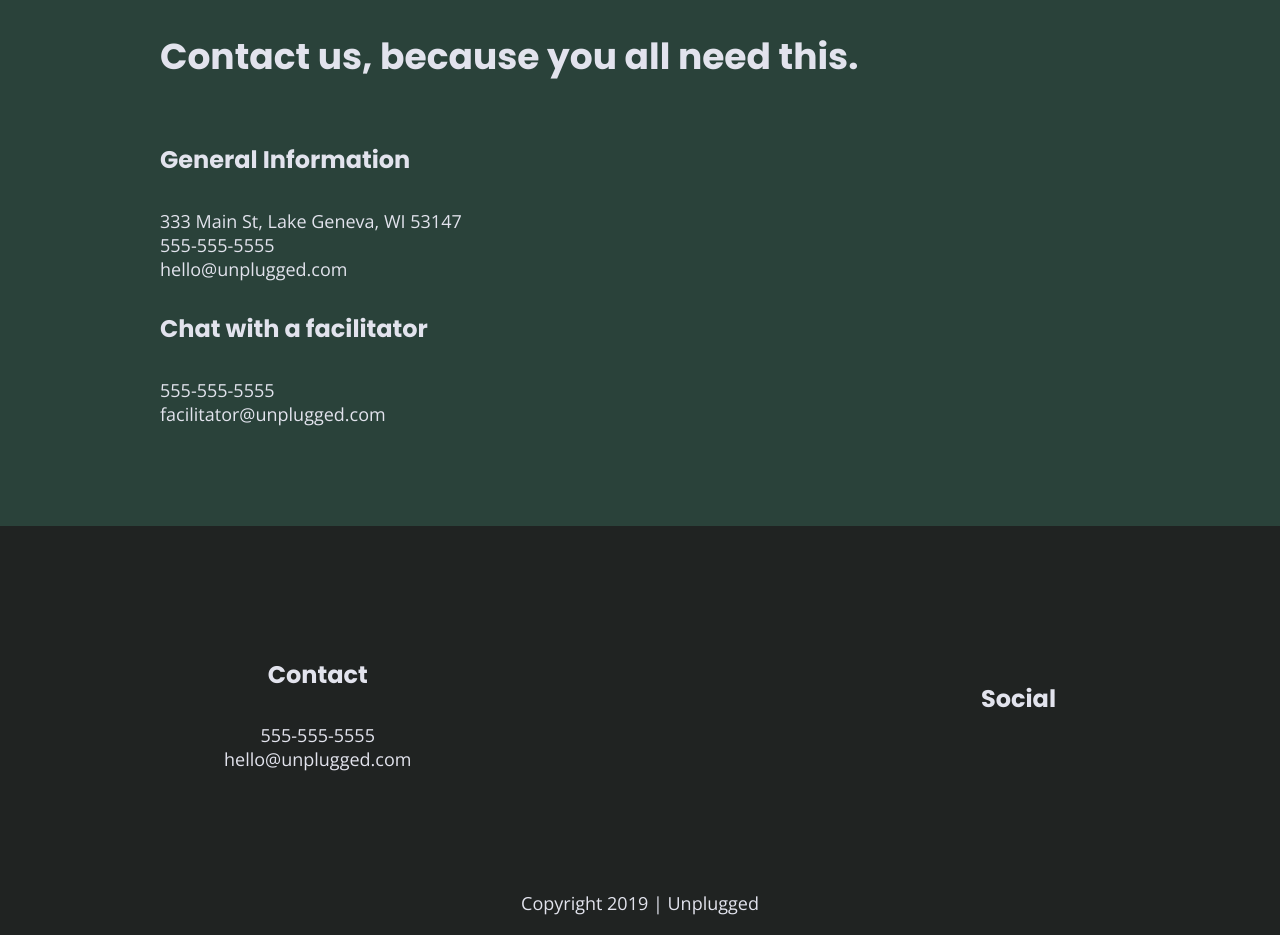
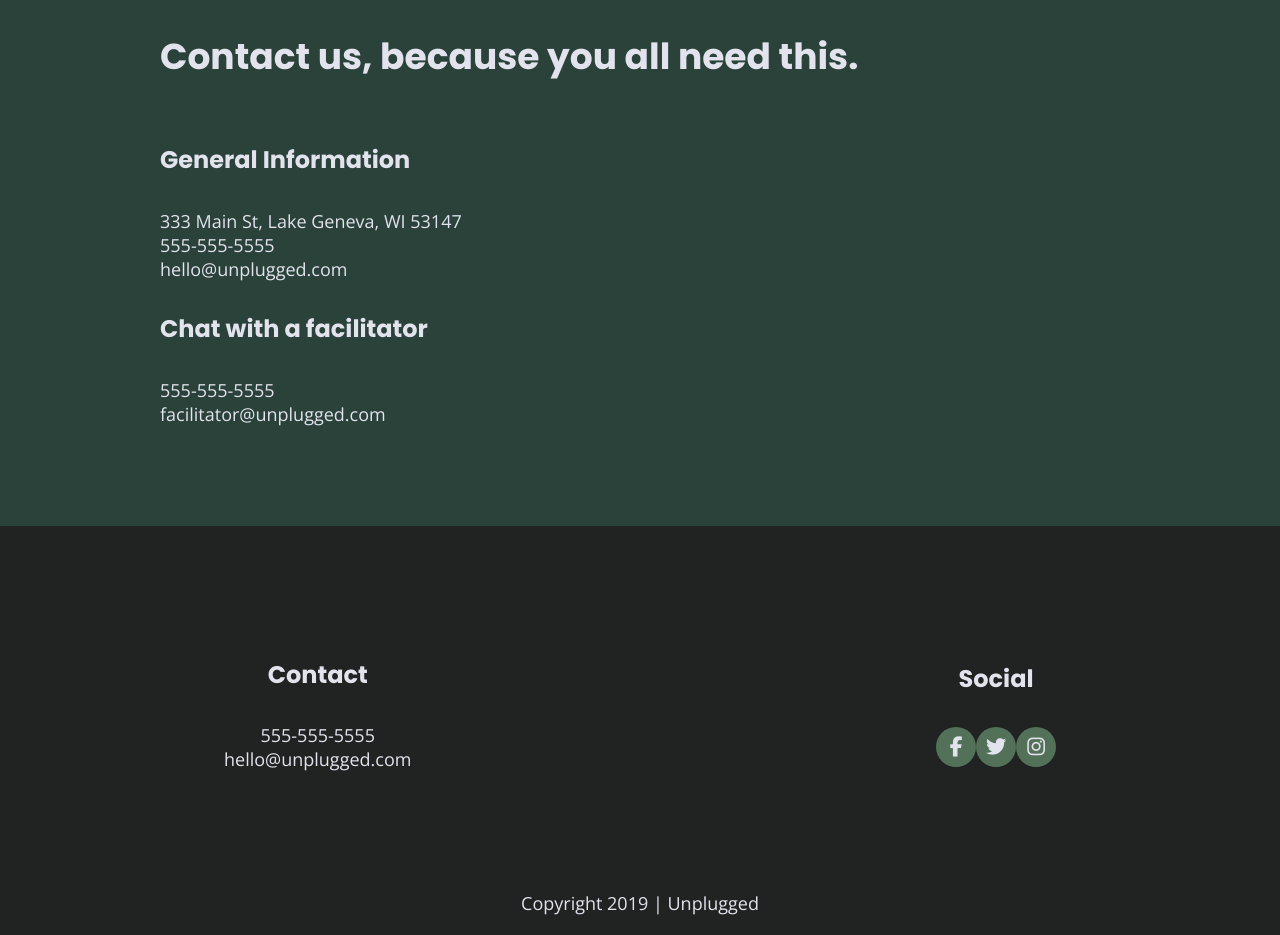
Before and after one commit to tunge1/206-unplugged, a website: page about/index.html in a window 1280 px wide. Shown: the part 1478-2413 px from the top of the page. Drawn offline with nearby package versions, Linux system fonts and the light colour scheme.

Commit message:
Footer icons

```diff
--- a/about/index.html
+++ b/about/index.html
@@ -20,6 +20,7 @@
   <!-- Google Fonts-->
   <link href="https://fonts.googleapis.com/css?family=Open+Sans:400,700|Poppins:500,700" rel="stylesheet">
   <meta name="theme-color" content="#fafafa">
+  <script src="https://kit.fontawesome.com/9773b278b4.js" crossorigin="anonymous"></script>
 </head>
 
 <body>
@@ -93,9 +94,9 @@
         <div class="social">
           <h4>Social</h4>
           <div class="social-icons">
-            <p><a href="https://www.facebook.com/yoursite" target="_blank"></a></p>
-            <p><a href="https://www.twitter.com/yoursite" target="_blank"></a></p>
-            <p><a href="https://wwww.instagram.com/yoursite" target="_blank"></a></p>
+            <p><a href="https://www.facebook.com/yoursite"><i class="fa-brands fa-facebook-f"></i></a></p>
+            <p><a href="https://www.twitter.com/yoursite"><i class="fa-brands fa-twitter"></i></a></p>
+            <p><a href="https://wwww.instagram.com/yoursite"><i class="fa-brands fa-instagram"></i></a></p>
           </div>
        </div>
       </div>
--- a/css/main.css
+++ b/css/main.css
@@ -221,7 +221,16 @@ footer .social-icons p {
   display: flex;
   justify-content: center;
   align-items: center;
+  border-radius: 50%;
+  background-color: #527158;
+  height: 40px;
+  width: 40px;
 }
+
+footer .social-icons p i {
+  font-size: 1.125em;
+}
+
 footer .copyright {
   margin: 20px 0;
 }
@@ -315,7 +324,6 @@ button {
 .features i {
   font-size: 3.75em;
   padding-bottom: 40px;
-  justify-content: center;
 }
 .reviews {
   display: flex;
```
Also changed, not shown: faq/index.html (+4 -3 lines), index.html (+3 -3 lines).
